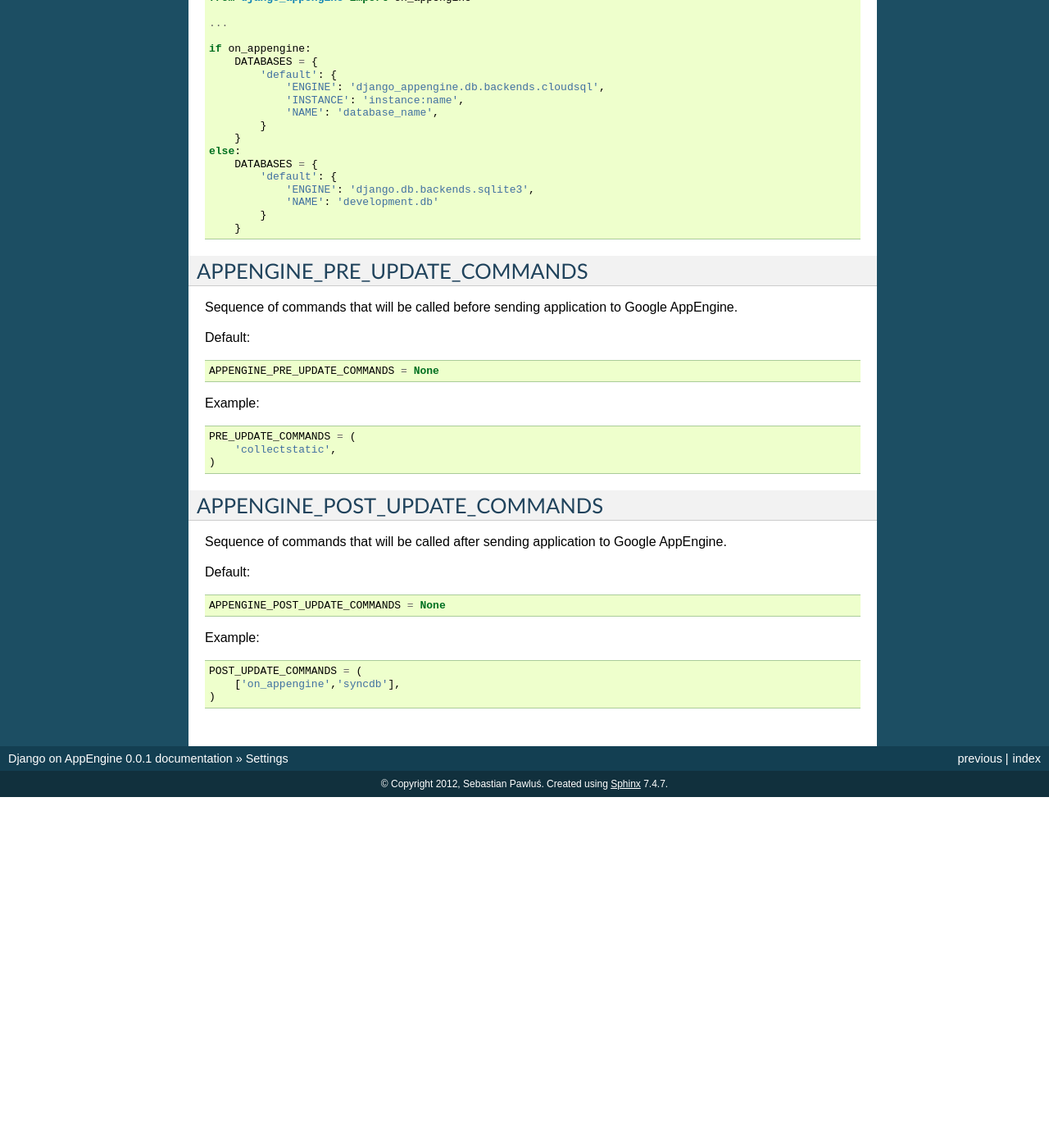
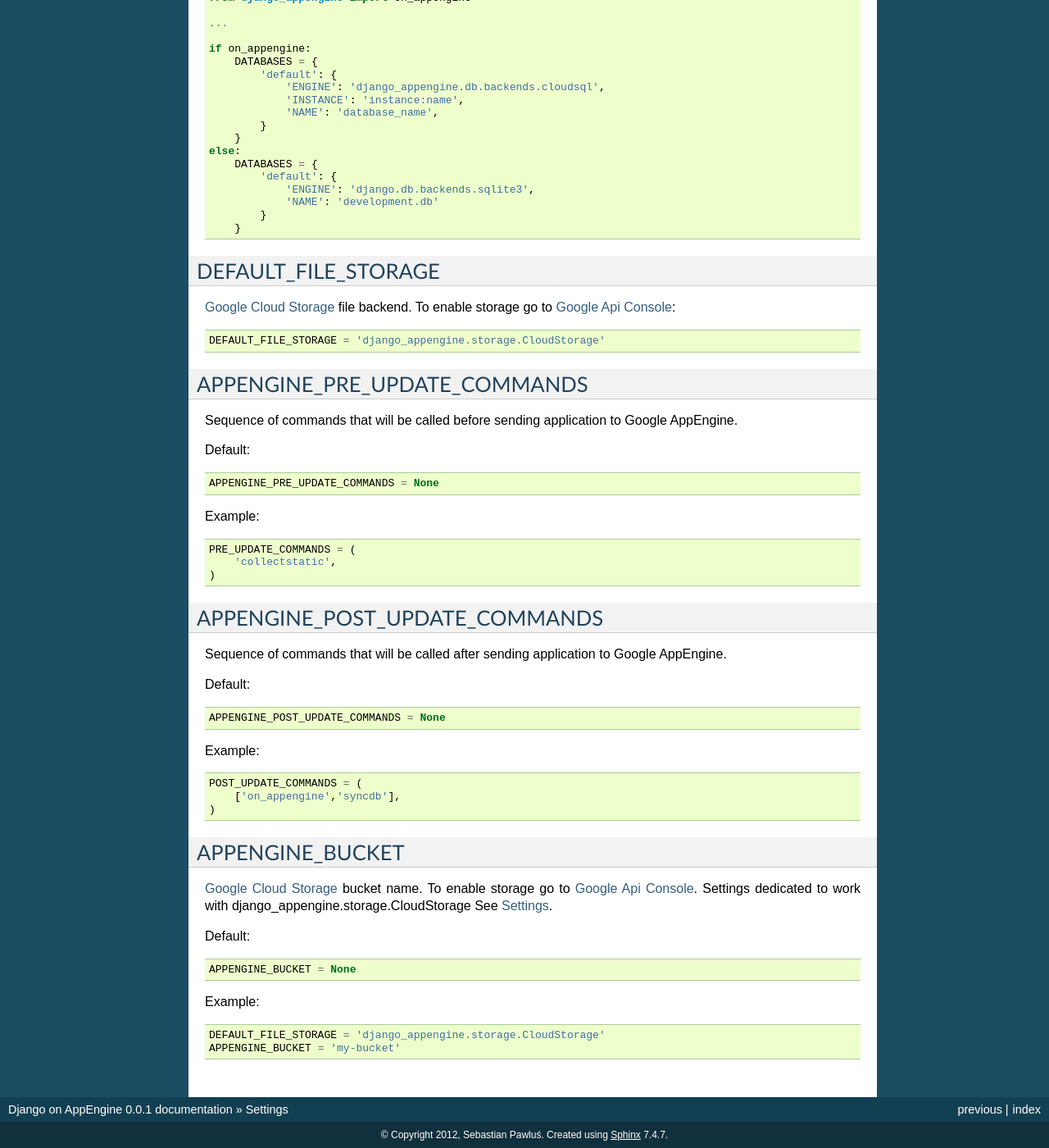
Before and after one commit to xando/django-rocket-engine, a Sphinx documentation site: the page built from docs/settings.rst, in a window 1280 px wide and 1400 px high, scrolled down 433 px. Shown: the whole window at 82% size. Built offline with Sphinx 7.4.7, drawn with Linux system fonts in a browser that asks for light colours; before the commit the page ends 1405 px from its top, so only the background shows below that; some of the changed text lies outside the part shown.

Commit message:
Settings doc updated.

```diff
--- a/docs/settings.rst
+++ b/docs/settings.rst
@@ -38,6 +38,17 @@ To distinguish between production and development library provides helper method
             }
         }
 
+
+DEFAULT_FILE_STORAGE
+--------------------
+
+`Google   Cloud  Storage   <https://developers.google.com/storage/>`_
+file backend. To  enable   storage  go   to  `Google   Api  Console
+<https://code.google.com/apis/console>`_::
+
+    DEFAULT_FILE_STORAGE = 'django_appengine.storage.CloudStorage'
+
+
 APPENGINE_PRE_UPDATE_COMMANDS
 -----------------------------
 
@@ -68,3 +79,22 @@ Example::
     POST_UPDATE_COMMANDS = (
         ['on_appengine','syncdb'],
     )
+
+
+APPENGINE_BUCKET
+----------------
+
+`Google   Cloud  Storage   <https://developers.google.com/storage/>`_
+bucket  name.    To  enable   storage  go   to  `Google   Api  Console
+<https://code.google.com/apis/console>`_.  Settings dedicated  to work
+with django_appengine.storage.CloudStorage
+See :doc:`../settings`.
+
+Default::
+
+    APPENGINE_BUCKET = None
+
+Example::
+
+    DEFAULT_FILE_STORAGE = 'django_appengine.storage.CloudStorage'
+    APPENGINE_BUCKET = 'my-bucket'
```
